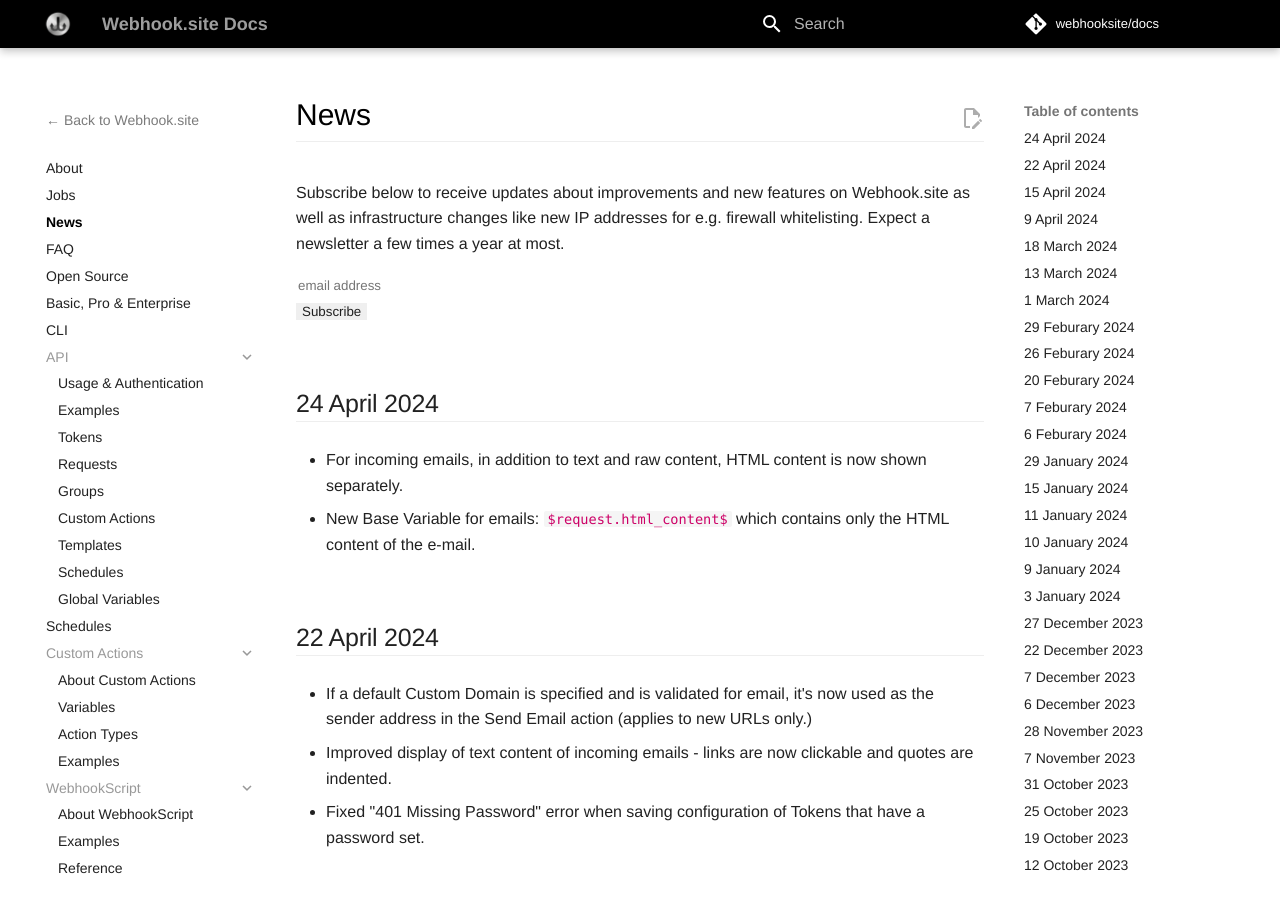
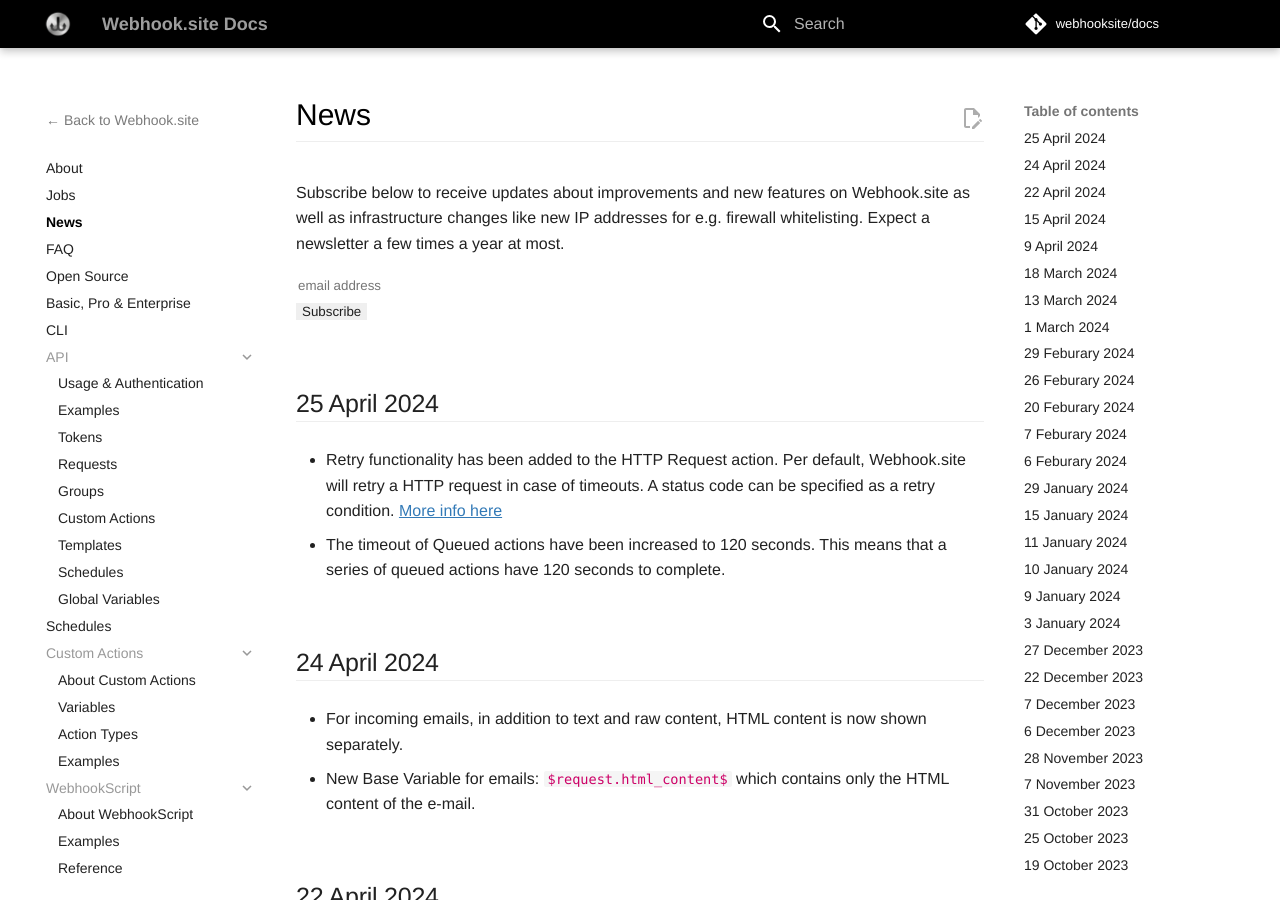
Before and after one commit to webhooksite/docs, an MkDocs documentation site: the page built from docs/news.markdown, in a window 1280 px wide and 900 px high. Built offline with MkDocs 1.6.1 and Material for MkDocs 9.7.7, drawn with Linux system fonts in a browser that asks for light colours; comment, search, counter and statistics services are not loaded.

Commit message:
Update docs (HTTP Request retry)

```diff
--- a/docs/news.markdown
+++ b/docs/news.markdown
@@ -21,6 +21,11 @@
     </div>
 </form>
 </div>
+
+## 25 April 2024
+
+* Retry functionality has been added to the HTTP Request action. Per default, Webhook.site will retry a HTTP request in case of timeouts. A status code can be specified as a retry condition. [More info here](/custom-actions/action-types.html#retry)
+* The timeout of Queued actions have been increased to 120 seconds. This means that a series of queued actions have 120 seconds to complete.
 
 ## 24 April 2024
 
```
Also changed, not shown: docs/custom-actions/action-types.md (+13 -0 lines).
